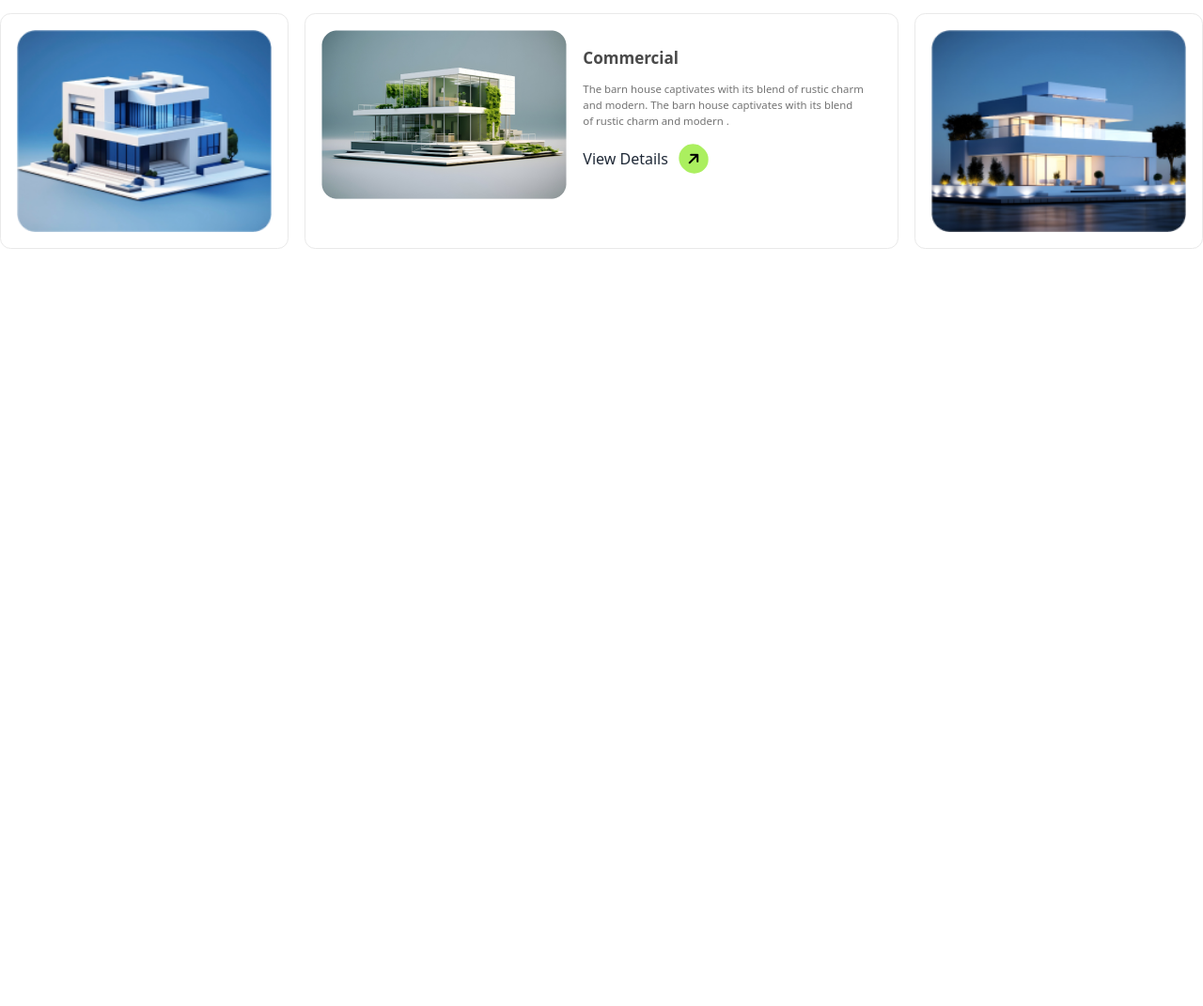
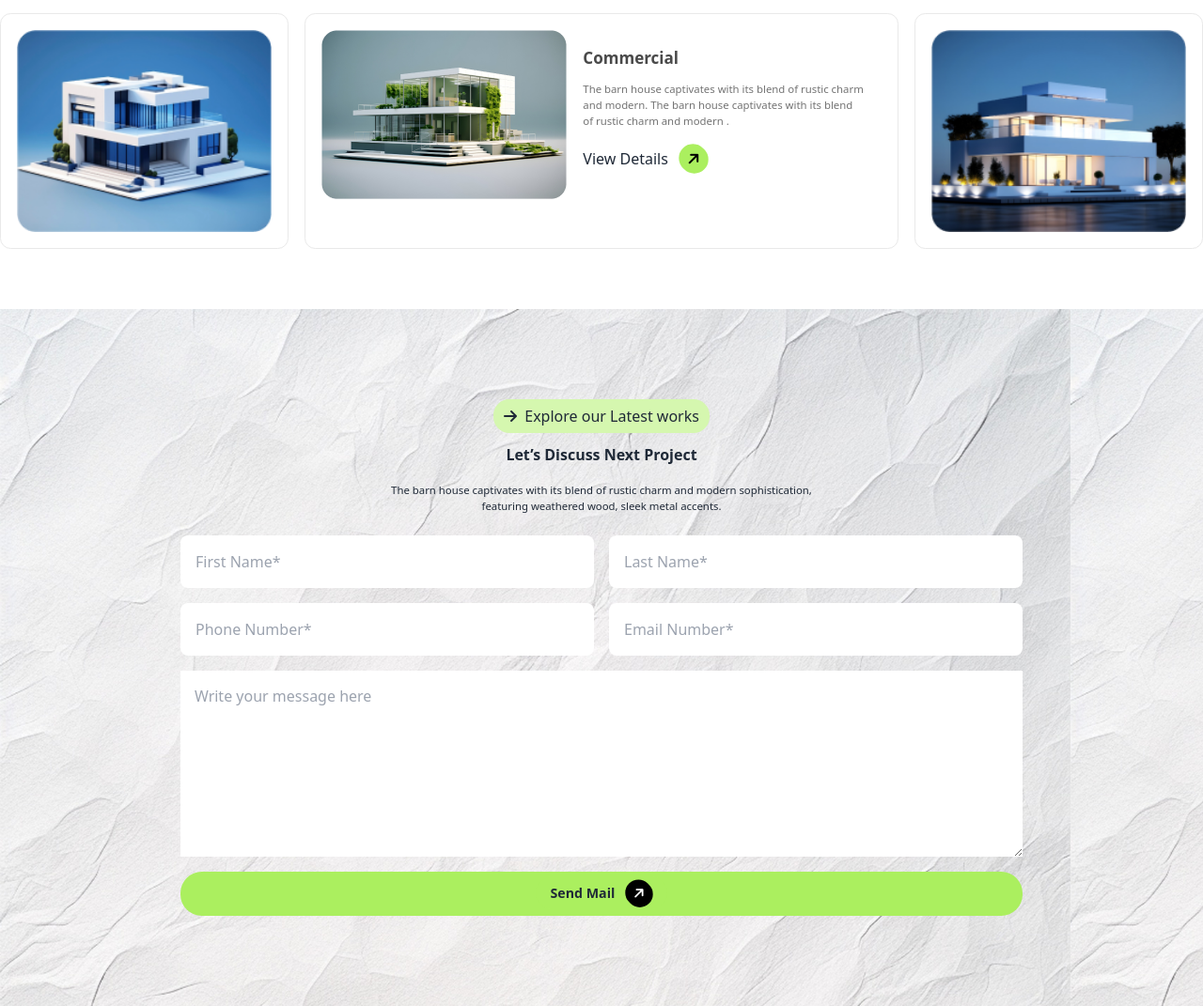
Before and after one commit to Arnisha233/assignment-three, a plain HTML site: page index.html in a window 1280 px wide. Shown: the part 2641-3712 px from the top of the page at 94% size. Before the commit the page ends 2906 px from the top, so only its background shows below. Drawn offline with nearby package versions, Linux system fonts and the light colour scheme.

Commit message:
added project section

```diff
--- a/index.html
+++ b/index.html
@@ -265,6 +265,45 @@
                 </div>
         </section>
         <!-- portfolio section end -->
+
+        <!-- project section start -->
+        <section class="mt-16 bg-[url('/assets/bg.jpg')]">
+            <div class="container mx-auto py-24">
+                <div class="lg:w-[70%] mx-auto text-center">
+                    <button class="py-[0.355rem] px-[0.71rem] rounded-[1.065rem] bg-[#D5F7AF]"><i
+                            class="fa-solid fa-arrow-right mr-1"></i>
+                        Explore our Latest works</button>
+                    <h2 class="lg:ext-[1.775rem] font-extrabold mt-[0.71rem]">Let’s Discuss Next Project</h2>
+                    <p class="text-[0.71rem] font-medium mt-[1.065rem] lg:w-[30.063rem] lg:mx-auto">The barn house
+                        captivates with
+                        its blend of
+                        rustic charm and
+                        modern
+                        sophistication, featuring
+                        weathered wood, sleek metal accents.</p>
+                </div>
+                <div class="grid grid-cols-1 gap-4 lg:grid-cols-2 w-[90%] lg:w-[70%] mx-auto mt-[1.42rem]">
+                    <input class="p-4 border-none outline-none bg-[#fff] rounded-lg w-full" type="text"
+                        placeholder="First Name*">
+                    <input class="p-4 border-none outline-none bg-[#fff] rounded-lg w-full" type="text"
+                        placeholder="Last Name*">
+                    <input class="p-4 border-none outline-none bg-[#fff] rounded-lg w-full" type="text"
+                        placeholder="Phone Number*">
+                    <input class="p-4 border-none outline-none bg-[#fff] rounded-lg w-full" type="text"
+                        placeholder="Email Number*">
+
+                    <textarea class="lg:col-span-2 p-[0.932rem]" rows="7" name="" id=""
+                        placeholder="Write your message here"></textarea>
+                    <button class="bg-[#ABEF5F] py-[0.533rem] px-[0.888rem] lg:col-span-2 rounded-[1.42rem]">
+                        <a
+                            class="bg-[#abef5f7f] px-4 py-2 rounded-[1.42rem] w-[90%] lg:w-[25%] text-center lg:text-[0.888rem] font-extrabold">Send
+                            Mail
+                            <i
+                                class="fa-solid fa-arrow-right p-2 bg-[#000] text-[#fff] rounded-3xl -rotate-45 ml-2"></i></a>
+                    </button>
+                </div>
+        </section>
+        <!-- project section end -->
     </main>
     <footer></footer>
 </body>
```
